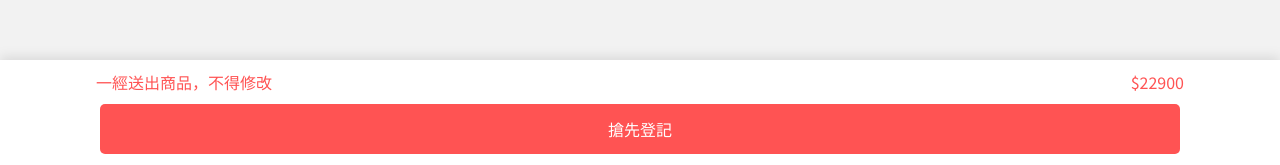
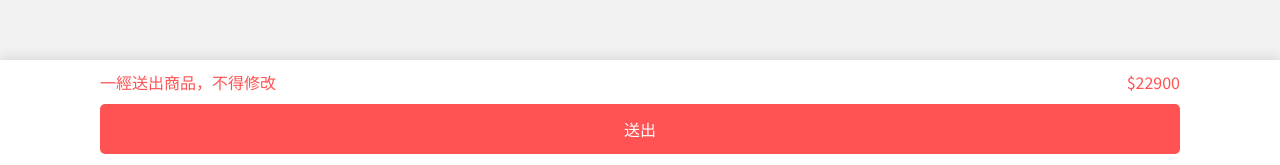
Before and after one commit to LinHeMa/91-APP-final-project, a React (Create React App) app in the folder co-work-project/: page /reservation/product in a window 1280 px wide. Shown: the part 930-1095 px from the top of the page. Built offline with nearby package versions, Linux system fonts and the light colour scheme.

Commit message:
footer_add_text

```diff
--- a/co-work-project/src/components/ReserveFooter.tsx
+++ b/co-work-project/src/components/ReserveFooter.tsx
@@ -22,8 +22,9 @@ const ReserveFooter = ({ state }: ReserveFooterProps) => {
       }
       case 'product': {
         if (!isUserValid(state) || !isProductValid(state)) {
-          console.log('wrong')
-          return};
+          console.log('wrong');
+          return;
+        }
         navigate('/reservation/successpage');
         break;
       }
@@ -53,11 +54,28 @@ const ReserveFooter = ({ state }: ReserveFooterProps) => {
       }
     }
   };
+  const buttonText = (path: string) => {
+    switch (path) {
+      case 'submitform': {
+        return '選擇商品';
+      }
+      case 'product': {
+        return '送出';
+      }
+      case 'successpage': {
+        return '加入會員';
+      }
+      default: {
+        return '搶先登記';
+      }
+    }
+  };
   return (
     <footer className="flex-col w-[100vw] bg-white flex  justify-center items-center drop-shadow-sm flex-shrink-0">
       <p
         className={classNames({
-          'w-[85%] flex items-center my-[10px] text-[#FF5353]': true,
+          'w-[85%] max-w-[1080px] flex items-center my-[10px] text-[#FF5353]':
+            true,
           'justify-between': secondPathName === 'product',
           'justify-center': secondPathName === 'successpage',
         })}
@@ -74,7 +92,7 @@ const ReserveFooter = ({ state }: ReserveFooterProps) => {
         onClick={() => handleClick(secondPathName)}
         className="cursor-pointer w-[85%] h-[40px] md:h-[50px] mb-[14px] bg-[#FF5353] rounded-[5px] flex justify-center items-center text-white max-w-[1080px]"
       >
-        搶先登記
+        {buttonText(secondPathName)}
       </button>
     </footer>
   );
```
